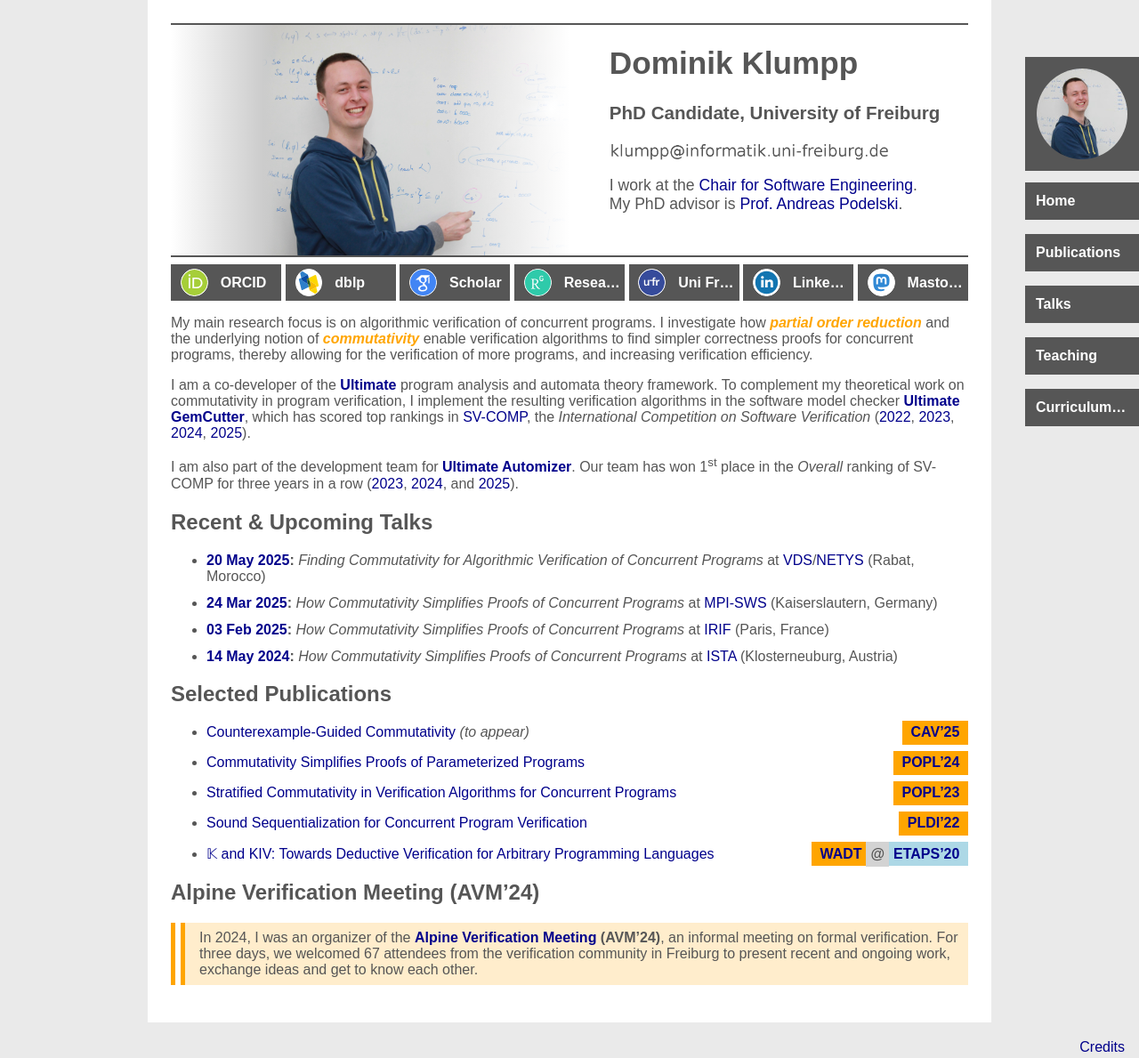
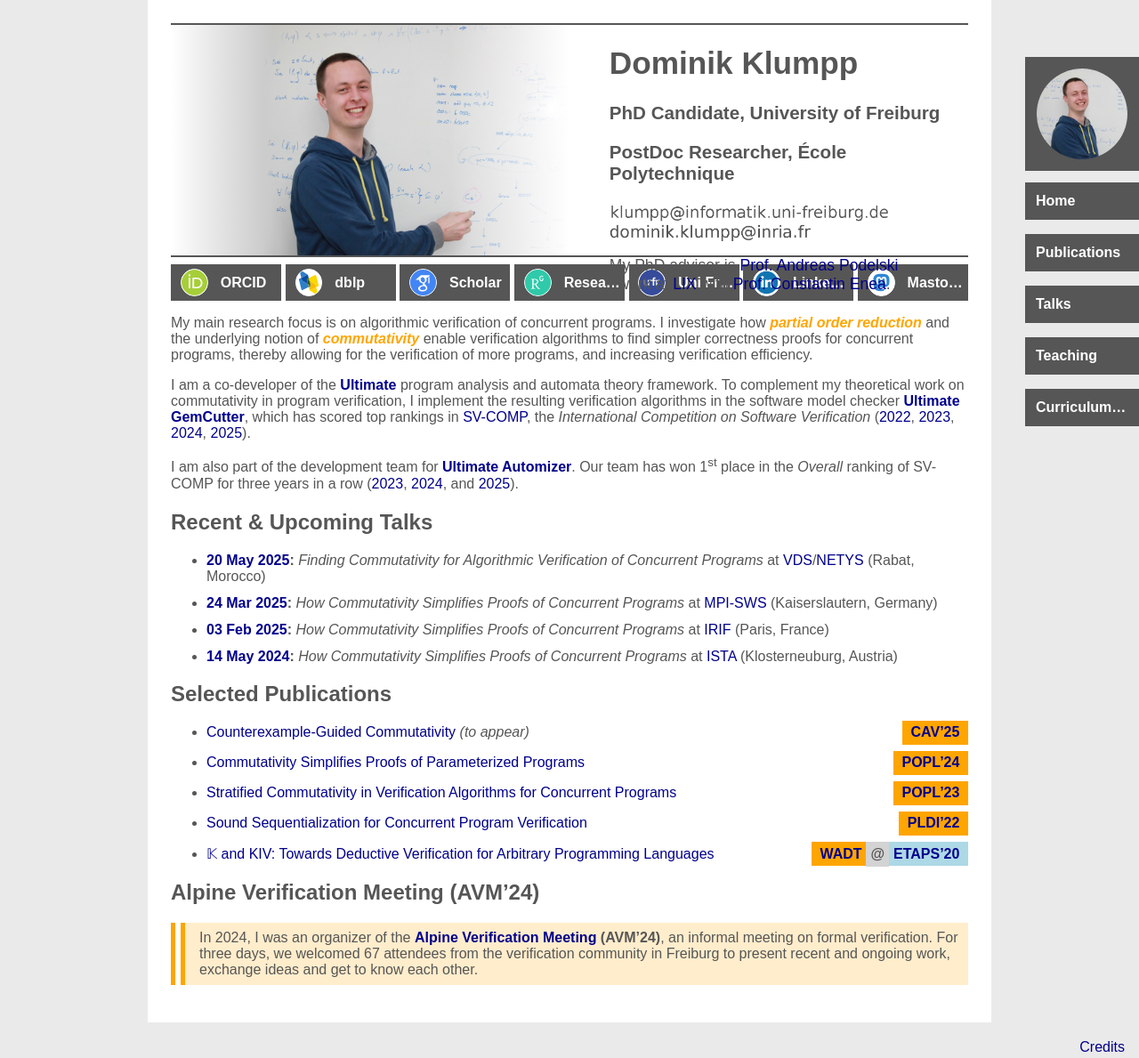
Before and after one commit to maul-esel/personal-website, a Jekyll site: the page built from index.markdown, in a window 1280 px wide and 1189 px high. Shown: the whole window at 89% size. Built offline with Jekyll 4.4.1, drawn with Linux system fonts in a browser that asks for light colours.

Commit message:
update with LIX info

```diff
--- a/index.markdown
+++ b/index.markdown
@@ -14,11 +14,13 @@ keywords: Dominik Klumpp, computer science, programming languages, formal method
   <div id="main-info">
     <h1>Dominik Klumpp</h1>
     <h3>PhD Candidate, University of Freiburg</h3>
-    <img alt="email address: firstname dot lastname at informatik dot uni-freiburg dot de" class="mail" src="{{ '/images/mail.png' | relative_url }}" />
+    <h3>PostDoc Researcher, &Eacute;cole Polytechnique</h3>
+    <img alt="email address: lastname at informatik dot uni-freiburg dot de" class="mail" src="{{ '/images/mail_ufr.png' | relative_url }}" /><br/>
+    <img alt="email address: firstname dot lastname at inria dot fr" class="mail" src="{{ '/images/mail_inria.png' | relative_url }}" />
 
     <p>
-    I work at the <a href="https://swt.informatik.uni-freiburg.de/">Chair for Software Engineering</a>.<br/>
-    My PhD advisor is <a href="https://swt.informatik.uni-freiburg.de/staff/podelski">Prof. Andreas Podelski</a>.
+    My PhD advisor is <a href="https://swt.informatik.uni-freiburg.de/staff/podelski">Prof. Andreas Podelski</a>.<br/>
+    I work at <a href="https://www.lix.polytechnique.fr/">LIX</a> with <a href="https://www.lix.polytechnique.fr/~cenea/">Prof. Constantin Enea</a>.
     </p>
   </div>
   <script type="application/ld+json">
```
Also changed, not shown: images/mail_inria.png (added), images/mail_ufr.png (renamed from images/mail.png).
